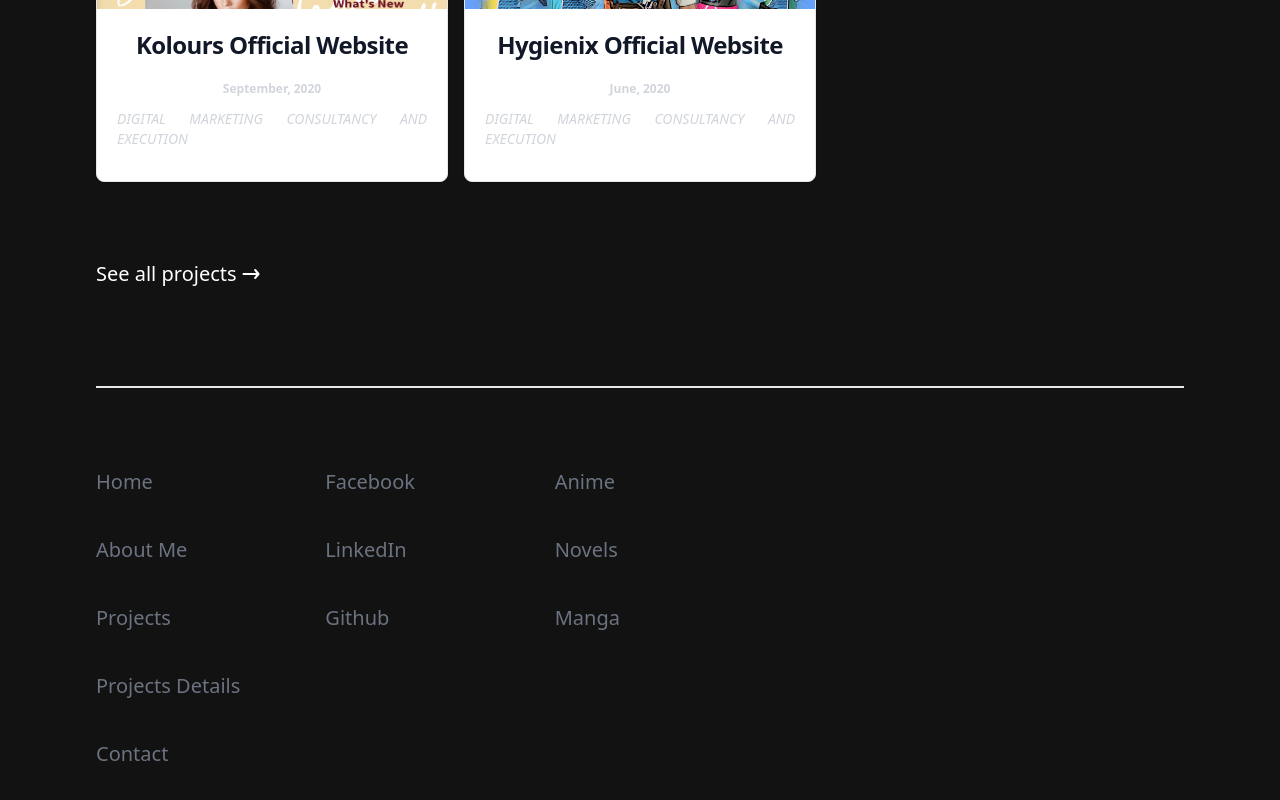
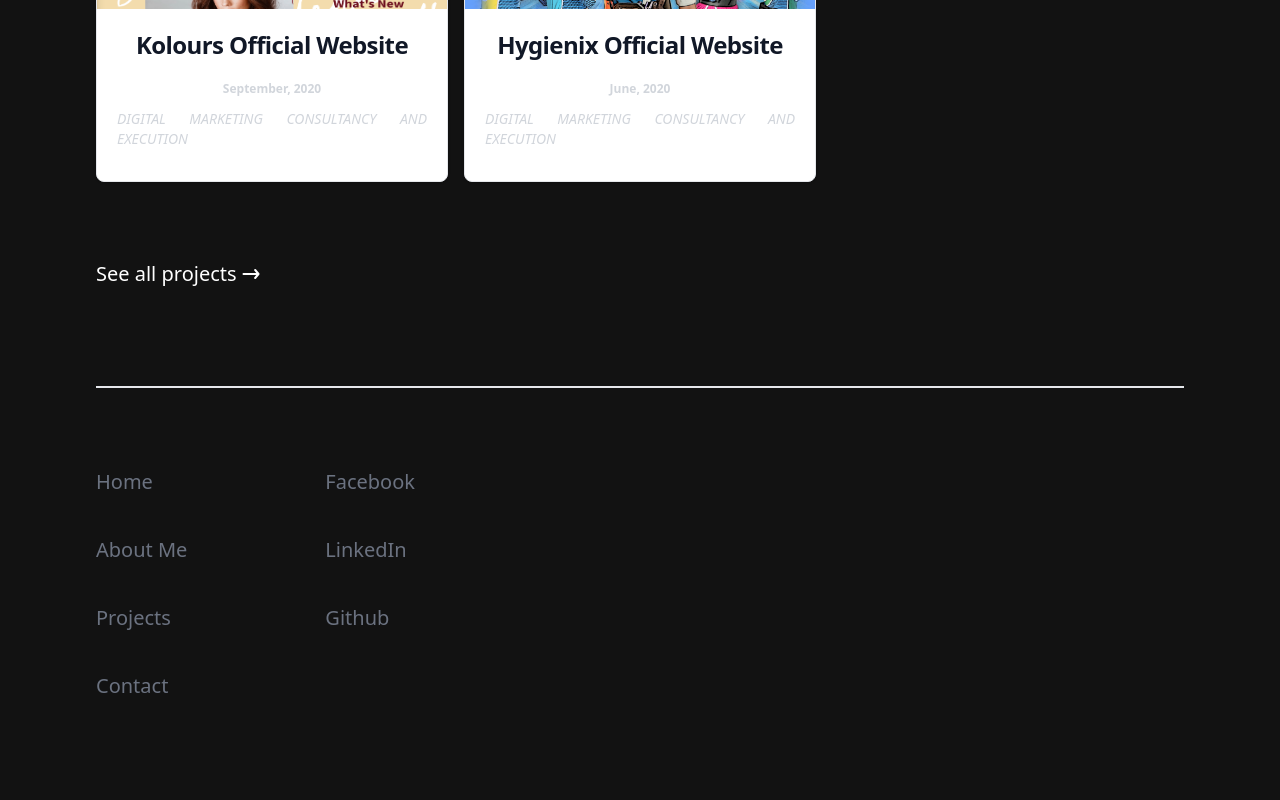
Before and after one commit to JadeLoplop/jade-portfolio, a Vue app: page /#/ in a window 1280 px wide. Shown: the part 1592-2392 px from the top of the page. After the commit the page ends 2324 px from the top, so only its background shows below. Built offline with nearby package versions, Linux system fonts and the light colour scheme.

Commit message:
:zap: Update footer

```diff
--- a/index.html
+++ b/index.html
@@ -4,7 +4,7 @@
     <meta charset="UTF-8" />
     <link rel="icon" type="image/png" href="/assets/favicon.png" />
     <meta name="viewport" content="width=device-width, initial-scale=1.0" />
-    <title>Vite App</title>
+    <title>Bryan Jade</title>
   </head>
   <body>
     <div id="app"></div>
--- a/src/components/Footer.vue
+++ b/src/components/Footer.vue
@@ -15,14 +15,14 @@
                     </a>
                 </div>
             </div>
-            <div class="flex flex-col items-start space-y-4">
+            <!-- <div class="flex flex-col items-start space-y-4">
                 <div class="flex flex-col items-start space-y-10">
                     <router-link v-for="item in entertainment" :key="item.path" :to="item.path"
                         class="text-gray-500 transition-colors md:text-xl hover:text-gray-600 dark:text-gray-400 dark:hover:text-gray-200/80">
                         {{ item.name }}
                     </router-link>
                 </div>
-            </div>
+            </div> -->
 
         </div>
     </div>
--- a/src/router/index.js
+++ b/src/router/index.js
@@ -22,14 +22,14 @@ const routes = [
         isMenu:   true,
         component: () => import('../views/Projects.vue'),
     },
-    {
-        path: '/projects/:id/:name',
-        name: 'Projects Details',
-        current: false,
-        isMenu:   false,
-        props: true,
-        component: () => import('../views/ProjectDetails.vue'),
-    },
+    // {
+    //     path: '/projects/:id/:name',
+    //     name: 'Projects Details',
+    //     current: false,
+    //     isMenu:   false,
+    //     props: true,
+    //     component: () => import('../views/ProjectDetails.vue'),
+    // },
     {
         path: '/contact',
         name: 'Contact',
```
